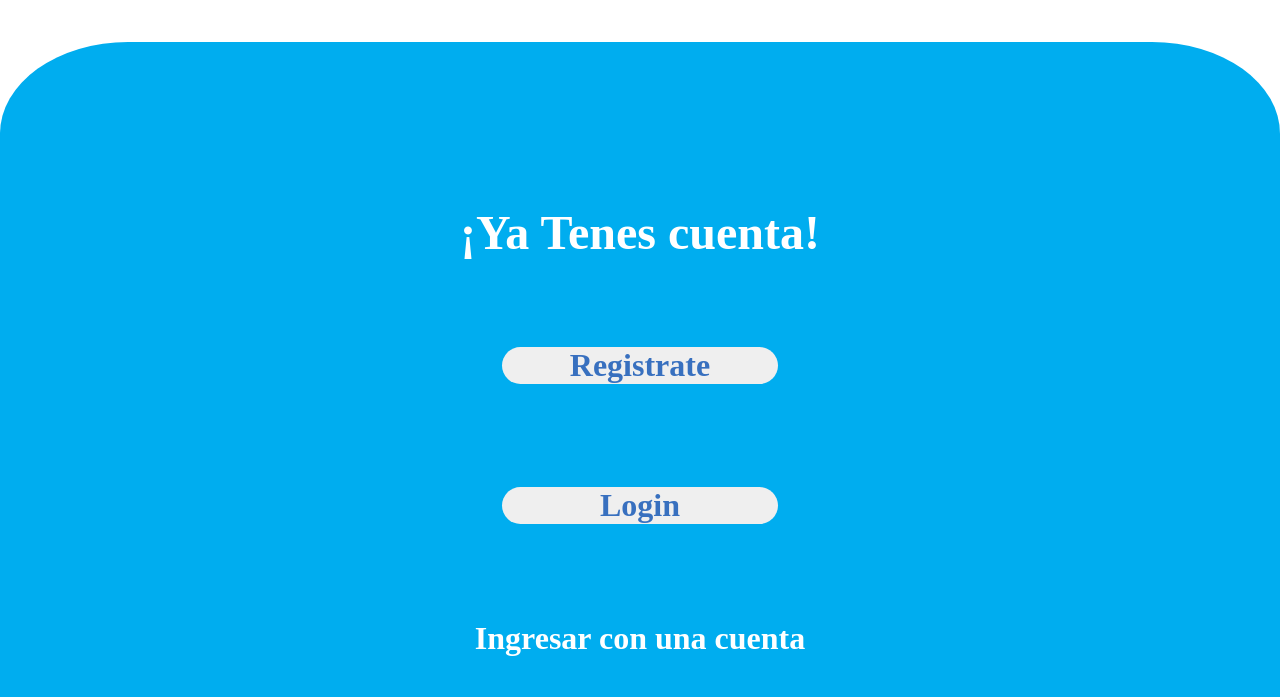
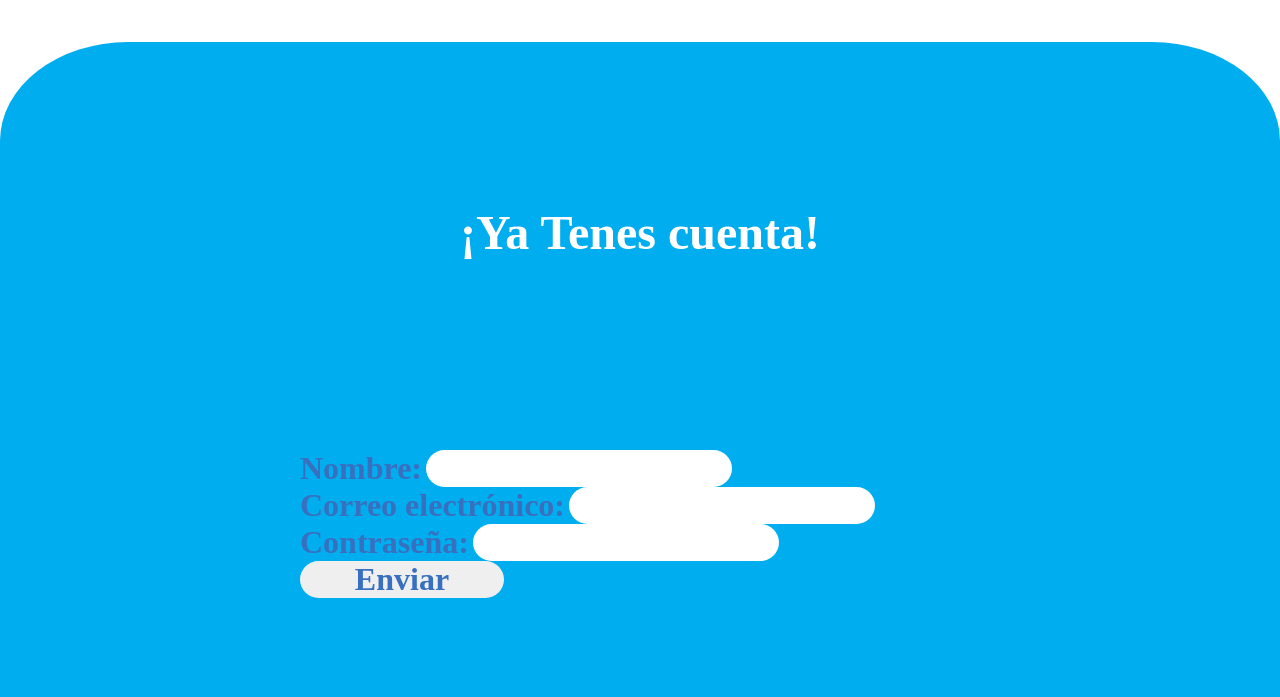
Before and after one commit to judas1221/desarrolo-servicios-web, a website: page Home Field/index.html in a window 1280 px wide. Both pictures are taken after a click on the button "Registrate". Shown: the part 795-1492 px from the top of the page. Drawn offline with Linux system fonts and the light colour scheme; a web font is replaced by a local one.

Commit message:
dinamic page

```diff
--- a/Home Field/Styles/_header.scss
+++ b/Home Field/Styles/_header.scss
@@ -75,6 +75,31 @@ header{
                     border-radius: 30px;
                     height: 20%;
                     width: 45%;
+                }
+
+            }
+            form{
+                ul{
+                    li{
+                        label{
+                            font-family: Montserrat-Bold;
+                        font-size: 2rem;
+                        font-weight: 600;
+                        color: #3870bf;
+                        border-radius: 30px;
+                        height: 20%;
+                        width: 45%;
+                        }
+                        input{
+                            font-family: Montserrat-Bold;
+                        font-size: 2rem;
+                        font-weight: 600;
+                        color: #3870bf;
+                        border-radius: 30px;
+                        height: 20%;
+                        width: 45%;
+                        }
+                    }
                 }
             }
             .other{
--- a/Home Field/index.html
+++ b/Home Field/index.html
@@ -21,14 +21,48 @@
                     <h1>¡Ya Tenes cuenta!</h1>
                 </div>
                 <div class="register">
-                    <button>
+                    <button id="bookin">
                         Registrate
                     </button>
+                    <form action="/user_login" method="post" class="display" id="bookin_2">
+                        <ul>
+                            <li>
+                                <label for="mail">Correo electrónico:</label>
+                                <input type="email" id="mail" name="user_mail" />
+                            </li>
+                            <li>
+                                <label for="password">contraseña:</label>
+                                <input type="text" id="password" name="user_password" />
+                            </li>
+                            <li>
+                                <button>Enviar</button>
+                            </li>
+                        </ul>
+                    </form>
                 </div>
                 <div class="access">
-                    <button>
+                    <button id="getInto">
                         Login
                     </button>
+                    <form action="/created_user" method="post" class="display" id="getInto_2">
+                        <ul>
+                            <li>
+                                <label for="name">Nombre:</label>
+                                <input type="text" id="name" name="user_name" />
+                            </li>
+                            <li>
+                                <label for="mail">Correo electrónico:</label>
+                                <input type="email" id="mail" name="user_mail" />
+                            </li>
+                            <li>
+                                <label for="password">Contraseña:</label>
+                                <input type="password" id="password" name="user_password" />
+                            </li>
+                            <li>
+                                <button> Enviar</button>
+                            </li>
+                        </ul>
+                    </form>
                 </div>
                 <div class="other">
                     <h2>Ingresar con una cuenta</h2>
--- a/Home Field/index.js
+++ b/Home Field/index.js
@@ -1,22 +1,23 @@
-let button = document.querySelector('.button button');
-let form= document.querySelector('.button form');
-let efect= document.getElementById('2');
-let cancel= document.getElementById('x');
+let register = document.getElementById('bookin');
+let login = document.getElementById('getInto');
+let FormLogin = document.getElementById('bookin_2');
+let FormRegister = document.getElementById('getInto_2');
 
-console.log(button);
+console.log(register,login);
+console.log(FormLogin,FormRegister);
 
 // Mostrar el formulario
 function showForm(){
-    form.classList.toggle('display');
-    efect.classList.toggle('display');
-    button.style.cssText = "transform: rotate(-90deg) translate(0,-260px);";
+    register.classList.toggle('display')
+    login.classList.toggle('display');
+    FormRegister.classList.toggle('display');
 }
 // Regresar el boton al origen.
-function moveTo(){
-    button.style.cssText = "transform: rotate(-90deg) translate(0,40px);";
+function Login(){
+    register.classList.toggle('display')
+    login.classList.toggle('display');
+    FormLogin.classList.toggle('display');
 }
 
-button.addEventListener('click',showForm);
-button.addEventListener('mouseover',showForm);
-cancel.addEventListener('click',showForm);
-cancel.addEventListener('click',moveTo);
+register.addEventListener('click',showForm);
+login.addEventListener('click',Login);
```
Also changed, not shown: Home Field/Styles/style.css, 1 other file.
